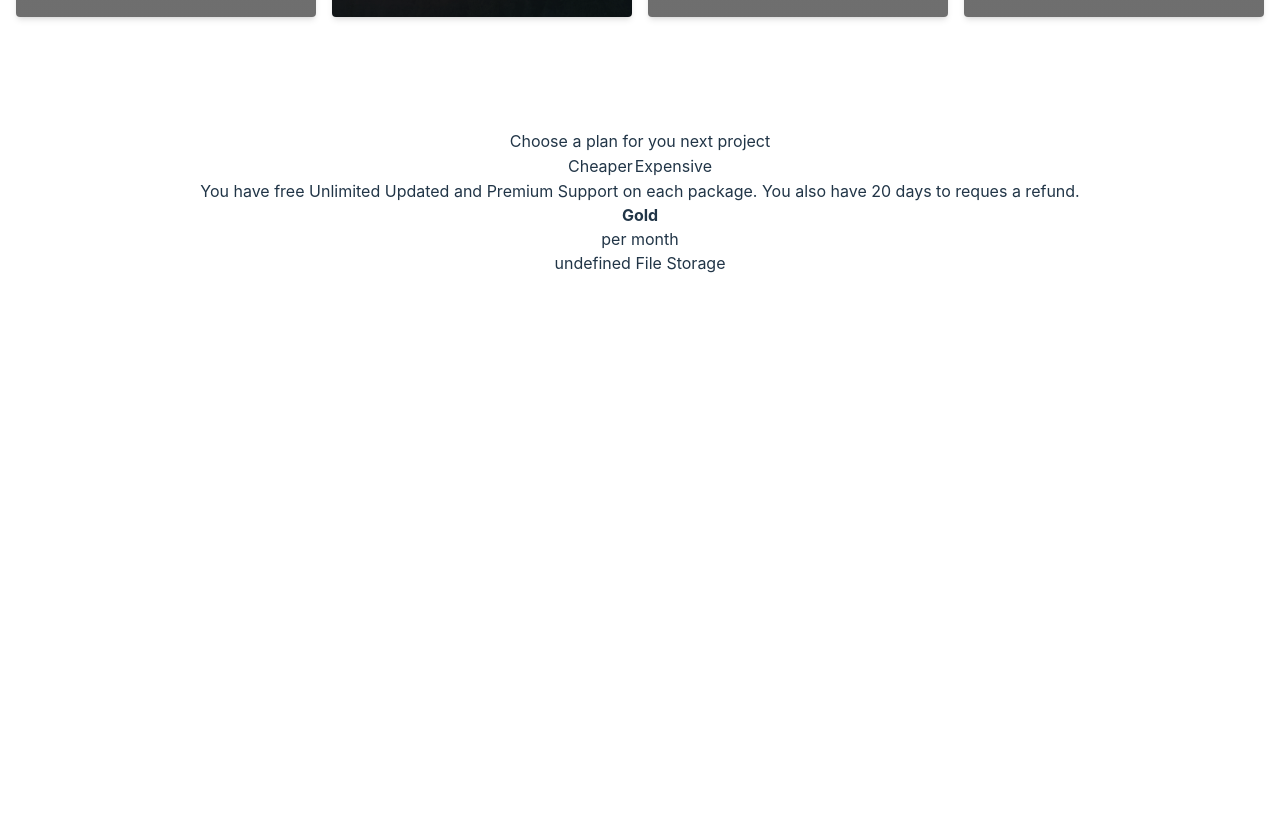
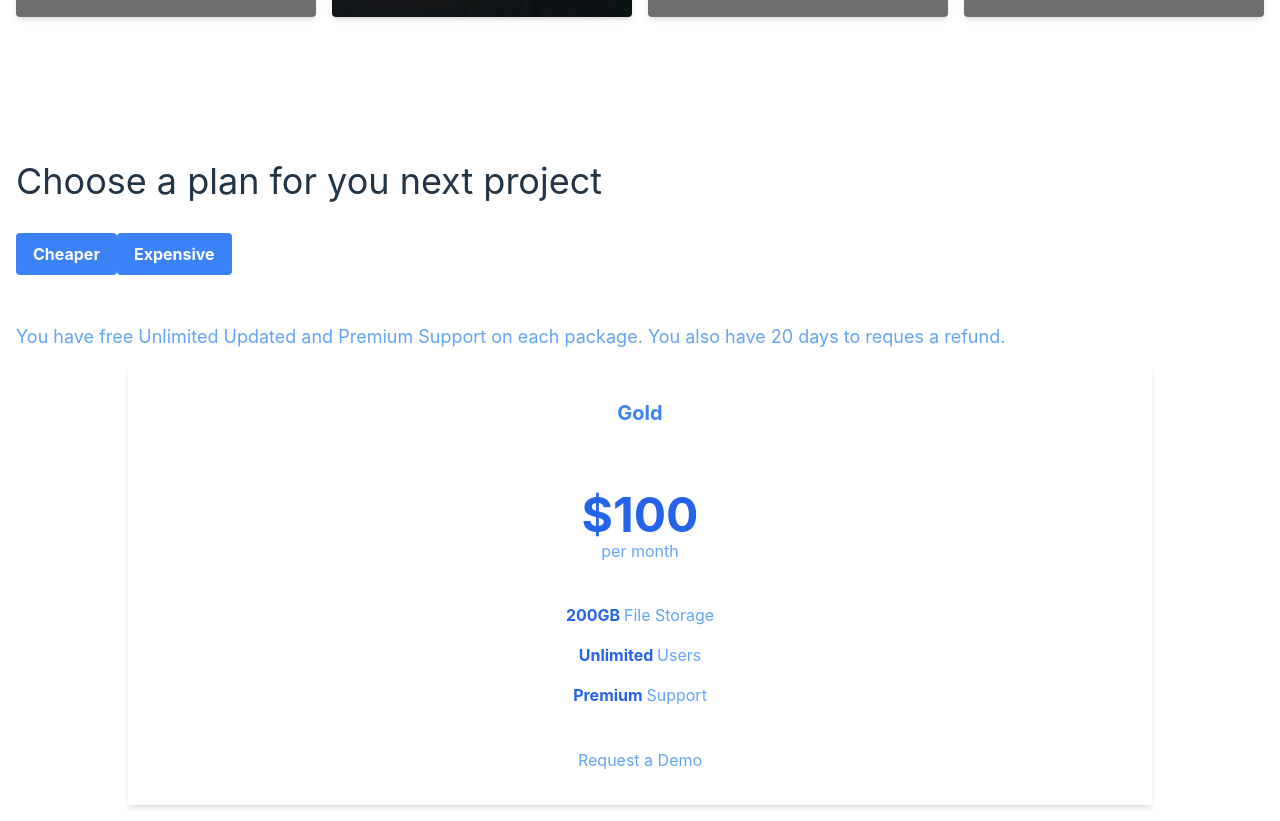
Before and after one commit to gerardojgarcia/objet_grafiks, a Vue app: page / in a window 1280 px wide. Shown: the part 4205-5026 px from the top of the page. Before the commit the page ends 4480 px from the top, so only its background shows below. Built offline with nearby package versions, Linux system fonts and the light colour scheme; grey boxes are pictures that could not be loaded.

Commit message:
PlanCard.vue base layout and styles

```diff
--- a/src/components/Plan.vue
+++ b/src/components/Plan.vue
@@ -34,26 +34,28 @@ import PlanCard from './PlanCard.vue'
 
         <div class="plan-container">
 
-          <div class="plan-header">
-              <h5>Choose a plan for you next project</h5>
-                <button class="cheaper"> Cheaper</button>
-                <button class="expensive">Expensive</button>
+          <div class="plan-header ">
+              <h5 class="text-4xl text-left mx-4 my-8">Choose a plan for you next project</h5>
+                <div class="plan-buttons flex flex-row ml-4 mb-12">
+                    <button class="cheaper bg-blue-500 hover:bg-blue-700 text-white font-bold py-2 px-4 rounded"> Cheaper</button>
+                    <button class="expensive bg-blue-500 hover:bg-blue-700 text-white font-bold py-2 px-4 rounded">Expensive</button>
+                </div>
           </div>
 
-          <div class="plan-description">
+          <div class="plan-description text-blue-400 mx-4 text-left text-lg">
 
 
 
             <p>You have free Unlimited Updated and Premium Support on each package. You also have 20 days to reques a refund. </p>
           </div>
 
-            <div class="plan-cards">
+            <div class="plan-cards flex flex-col w-full justify-center items-center">
 
 
-                <div class="plan-card-container">
+                <div class="plan-card-container flex flex-col justify-center items-center w-4/5">
 
 
-                    <PlanCard/>
+                    <PlanCard name="Gold" price="100" storage="200GB" limit="Unlimited" tracking="Premium"/>
 
 
 
--- a/src/components/PlanCard.vue
+++ b/src/components/PlanCard.vue
@@ -25,35 +25,40 @@
 <template>
 
 
-    <div class="plan-card">
+    <div class="plan-card shadow-md w-full  flex flex-col justify-center items-center my-4">
 
-        <div class="plan-card-title">
+        <div class="plan-card-title text-xl py-8 ">
 
-            <strong>Gold</strong>
+            <strong class="text-blue-500">{{name}}</strong>
         </div>
 
-        <div class="plan-card-descr">
+        <div class="plan-card-descr text-blue-400">
 
-            <div class="plan-card-price">
+            <div class="plan-card-price flex flex-col py-8 text-center items-center justify-center text-center">
 
 
-                <p>{{price}}</p>
+                <p class="text-5xl font-bold text-blue-600"> {{'$' + price}}</p>
                 <p>per month</p>
 
             </div>
 
-            <p class="plan-card-data">
-                <p>{{storage + ' File Storage'}} </p>
+            <div class="plan-card-info ">
+                <p class="py-2"><span class="font-bold text-blue-600">{{storage + ' '}}</span>File Storage </p>
 
 
+                <p class="py-2"> <span class="font-bold text-blue-600">{{limit + " "}} </span>Users</p>
 
-            </p>
+                <p class="py-2"> <span class="font-bold text-blue-600"> {{tracking + " "}}</span>  Support</p>
+
+            </div>
 
 
 
         </div>
 
-
+<div class="my-8 text-blue-400">
+    <button class="demo">Request a Demo</button>
+</div>
 
     </div>
 
```
